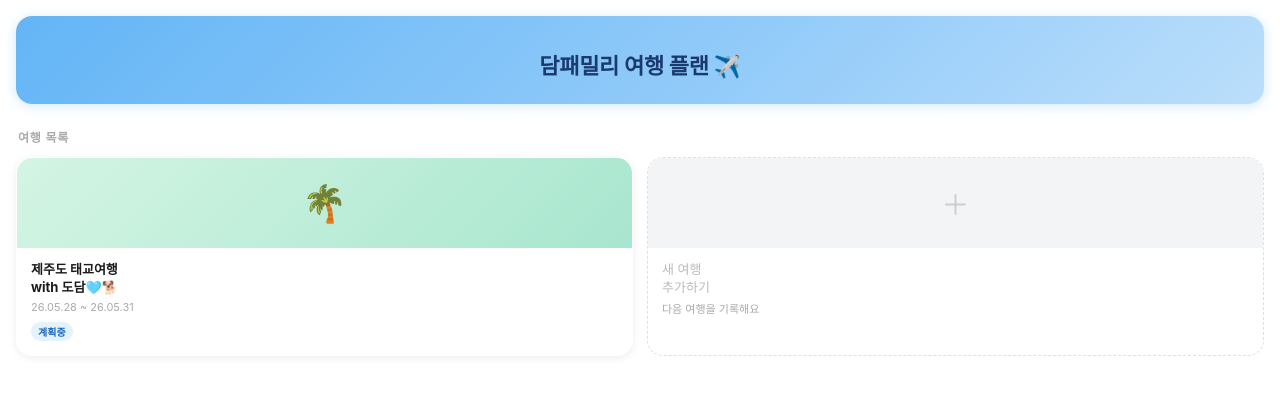
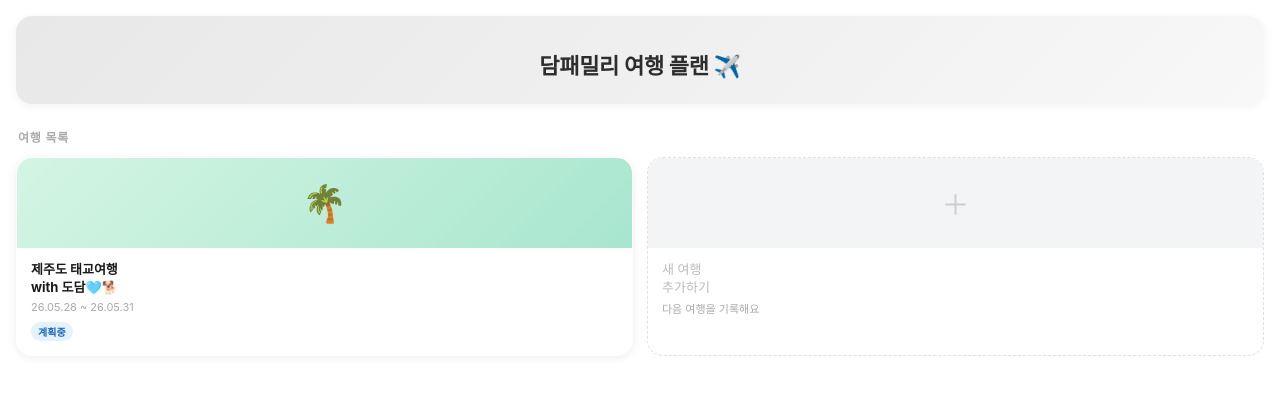
Before and after one commit to panda5717/jeju-taegyo-trip, a website: page public/index.html in a window 1280 px wide. Drawn offline with Linux system fonts and the light colour scheme.

Commit message:
design: home page header to light gray tone

```diff
--- a/public/css/home.css
+++ b/public/css/home.css
@@ -15,16 +15,16 @@ body {
 .page-header {
   text-align: center;
   padding: 32px 16px 24px;
-  background: linear-gradient(135deg, #64b5f6 0%, #90caf9 55%, #bbdefb 100%);
+  background: linear-gradient(135deg, #e8e8e8 0%, #f0f0f0 55%, #f8f8f8 100%);
   border-radius: 16px;
   margin-bottom: 24px;
-  box-shadow: 0 2px 12px rgba(100,181,246,0.3);
+  box-shadow: 0 2px 8px rgba(0,0,0,0.06);
 }
 
 .page-header h1 {
   font-size: 22px;
   font-weight: 700;
-  color: #1a3a6e;
+  color: #2d2d2d;
   letter-spacing: -0.3px;
 }
 
```
